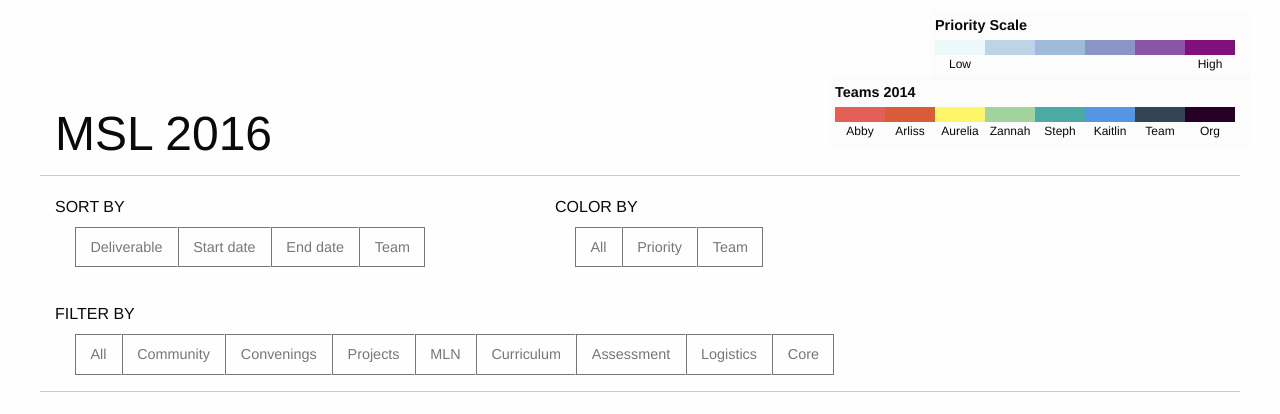
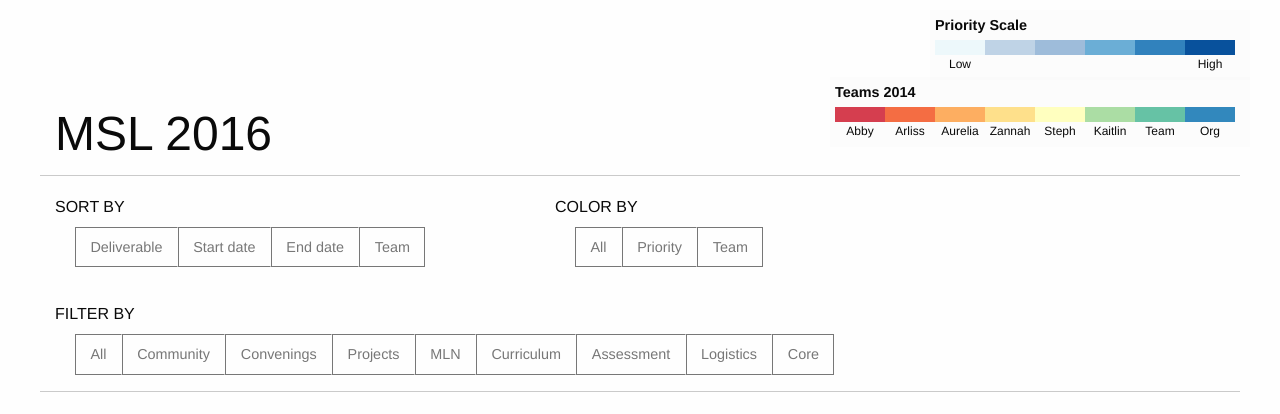
Before and after one commit to auremoser/msl-gantt, a plain HTML site: page index.html in a window 1280 px wide. Drawn offline with Linux system fonts and the light colour scheme; no server answers.

Commit message:
change colors

```diff
--- a/index.html
+++ b/index.html
@@ -226,25 +226,26 @@
 					<li><span style="background:#edf8fb;"></span>Low</li>
 					<li><span style="background:#bfd3e6;"></span></li>
 					<li><span style="background:#9ebcda;"></span></li>
-					<li><span style="background:#8c96c6;"></span></li>
-					<li><span style="background:#8856a7;"></span></li>
-					<li><span style="background:#810f7c;"></span>High</li>
+					<li><span style="background:#6baed6;"></span></li>
+					<li><span style="background:#3182bd;"></span></li>
+					<li><span style="background:#08519c;"></span>High</li>
 				</ul>
 			</div>
+
 		</div>
 		<!-- LEGEND - TEAM -->
 		<div id="legend-2" class="legend-style">
 		<div class="legend-title">Teams 2014</div>
 			<div class="legend-scale">
 				<ul class="legend-labels">
-					<li><span style="background:#e45f56;"></span>Abby</li>
-					<li><span style="background:#d75c37;"></span>Arliss</li>
-					<li><span style="background:#fff568;"></span>Aurelia</li>
-					<li><span style="background:#a3d39c;"></span>Zannah</li>
-					<li><span style="background:#4aaaa5;"></span>Steph</li>
-					<li><span style="background:#5694e4;"></span>Kaitlin</li>
-					<li><span style="background:#334455;"></span>Team</li>
-					<li><span style="background:#260126;"></span>Org</li>
+					<li><span style="background:#d53e4f;"></span>Abby</li>
+					<li><span style="background:#f46d43;"></span>Arliss</li>
+					<li><span style="background:#fdae61;"></span>Aurelia</li>
+					<li><span style="background:#fee08b;"></span>Zannah</li>
+					<li><span style="background:#ffffbf;"></span>Steph</li>
+					<li><span style="background:#abdda4;"></span>Kaitlin</li>
+					<li><span style="background:#66c2a5;"></span>Team</li>
+					<li><span style="background:#3288bd;"></span>Org</li>
 				</ul>
 			</div>
 		</div>
--- a/plotr.js
+++ b/plotr.js
@@ -8,12 +8,13 @@
 
 	var teamColorScale = d3.scale.ordinal()
 		.domain(['Abby', 'Arliss', 'Aurelia', 'Zannah', 'Steph', 'Kaitlin', 'Team', 'Org'])
-		.range(['#e45f56',' #d75c37','#fff568','#a3d39c','#4aaaa5','#5694e4','#260126', '#5694e4'])
-		// .range(['#d53e4f', '#f46d43', '#fdae61', '#fee08b', '#ffffbf', '#abdda4', '#66c2a5', '#3288bd']);
+		// .range(['#e45f56',' #d75c37','#fff568','#a3d39c','#4aaaa5','#5694e4','#260126', '#5694e4'])
+		.range(['#d53e4f', '#f46d43', '#fdae61', '#fee08b', '#ffffbf', '#abdda4', '#66c2a5', '#3288bd']);
 
 	var priorityScale = d3.scale.linear()
 		// .domain([-1, 0, 1])
-		.range(['#bfd3e6', '#9ebcda','#8c96c6','#8c96c6','#8856a7','#810f7c']);
+		.range(['#bfd3e6', '#9ebcda','#8c96c6','#6baed6','#3182bd','#08519c']);
+
 
 	var xScale = d3.time.scale()
 		.rangeRound([125, canvas_width]);
```
